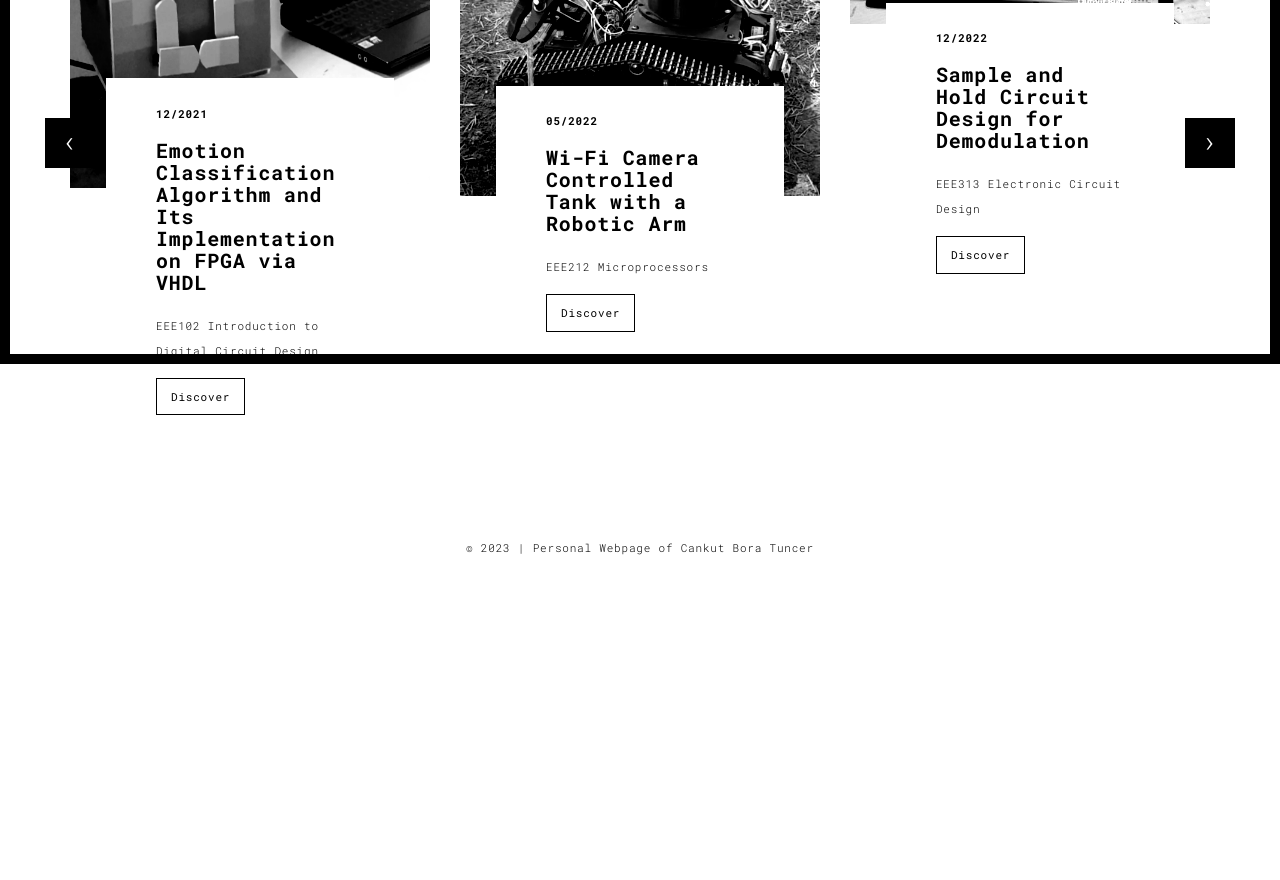
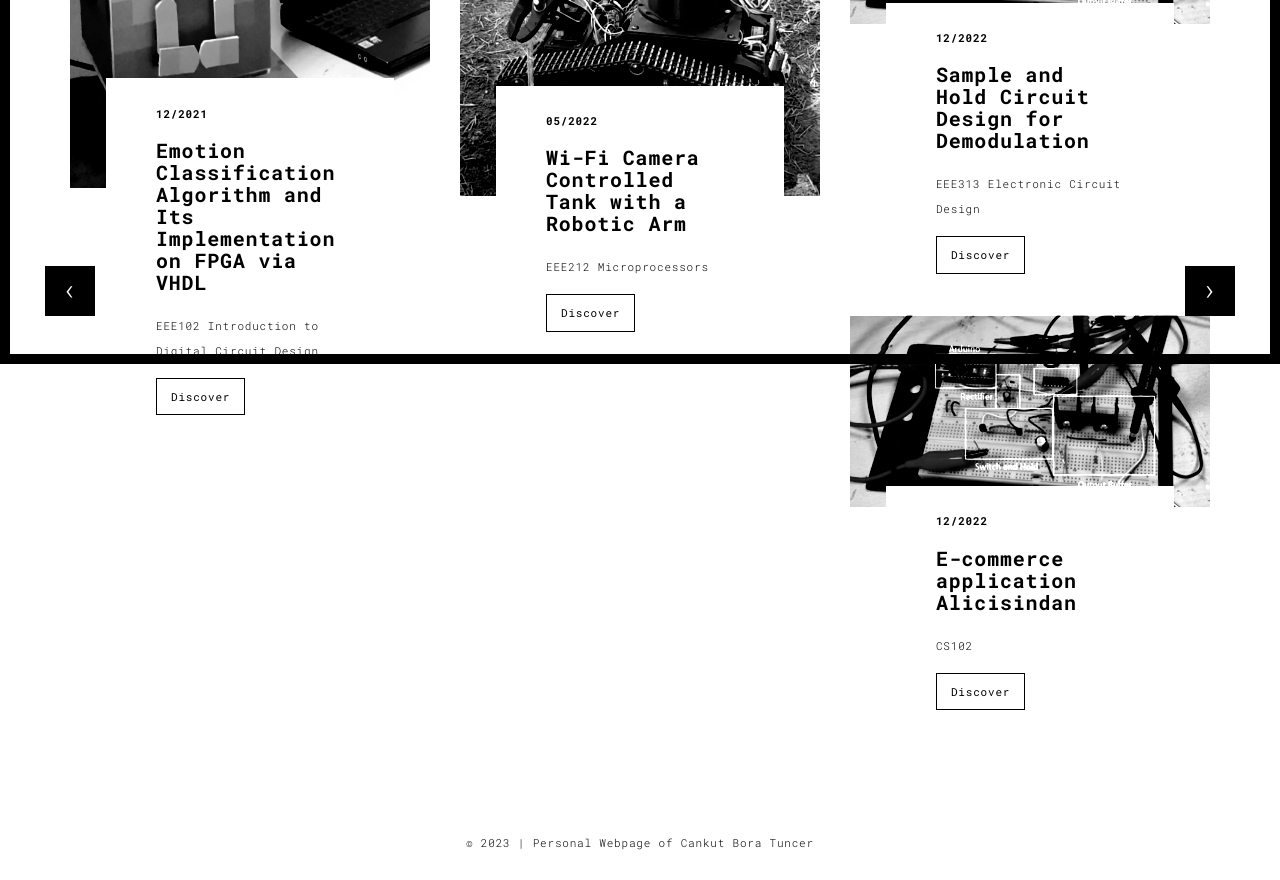
Before and after one commit to CankutBoraTuncer/cankutboratuncer.github.io, a plain HTML site: page works.html in a window 1280 px wide. Shown: the part 436-1316 px from the top of the page. Before the commit the page ends 1021 px from the top, so only its background shows below. Drawn offline with Linux system fonts and the light colour scheme.

Commit message:
Update works.html

```diff
--- a/works.html
+++ b/works.html
@@ -72,7 +72,6 @@
               <div class="item active">
                 <div class="row">
                   <div class="col-sm-4">
-
                     <a href="./project_1.html" title="" class="black-image-project-hover">
                       <img src="./assets/images/work01-hover.jpg" alt="" class="img-responsive">
                     </a>
@@ -105,7 +104,17 @@
                       <a href="./project_3.html" title="" class="btn btn-default">Discover</a>
                     </div>
                   </div>
-
+                  <div class="col-sm-4">
+                    <a href="./project_4.html" title="" class="black-image-project-hover">
+                      <img src="./assets/images/work03-hover.jpg" alt="" class="img-responsive">
+                    </a>
+                    <div class="card-container card-container-lg">
+                      <h4>12/2022</h4>
+                      <h3>E-commerce application Alicisindan</h3>
+                      <p>CS102 </p>
+                      <a href="./project_3.html" title="" class="btn btn-default">Discover</a>
+                    </div>
+                  </div>
                 </div>
                 <!--/row-->
               </div>
```
